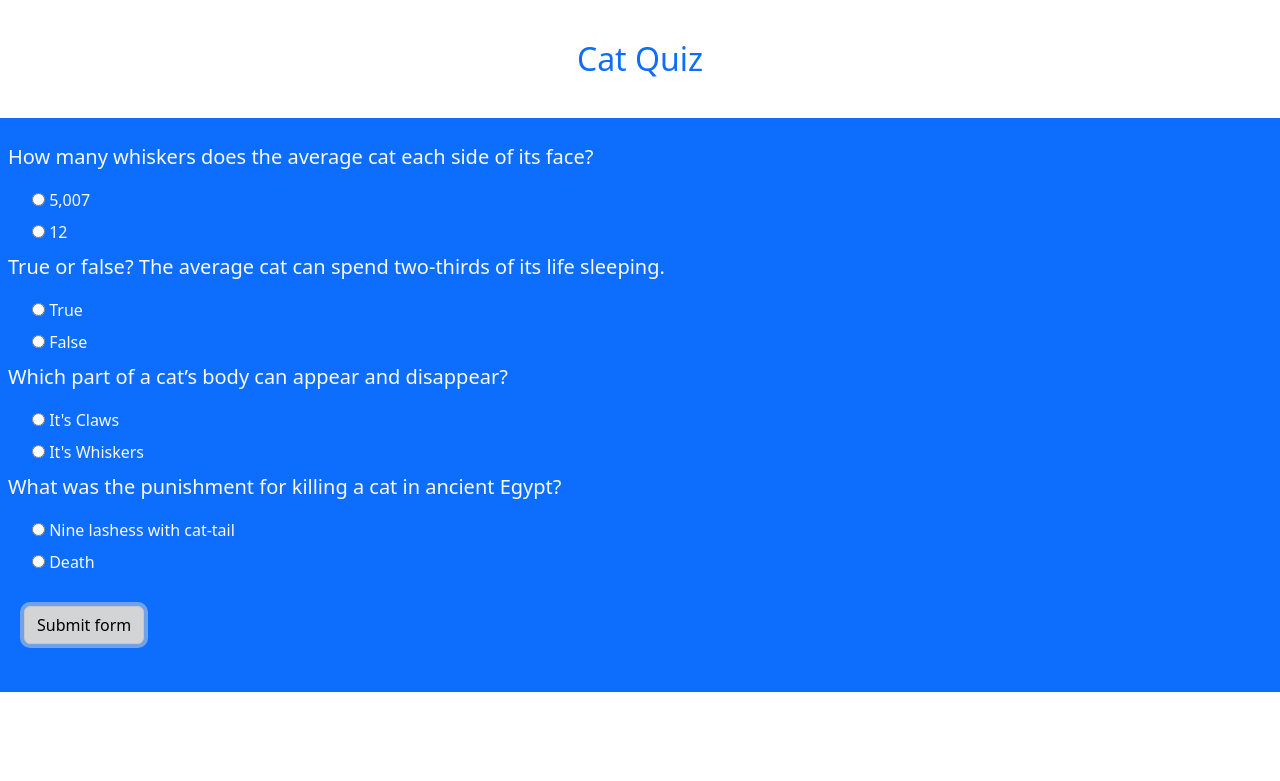
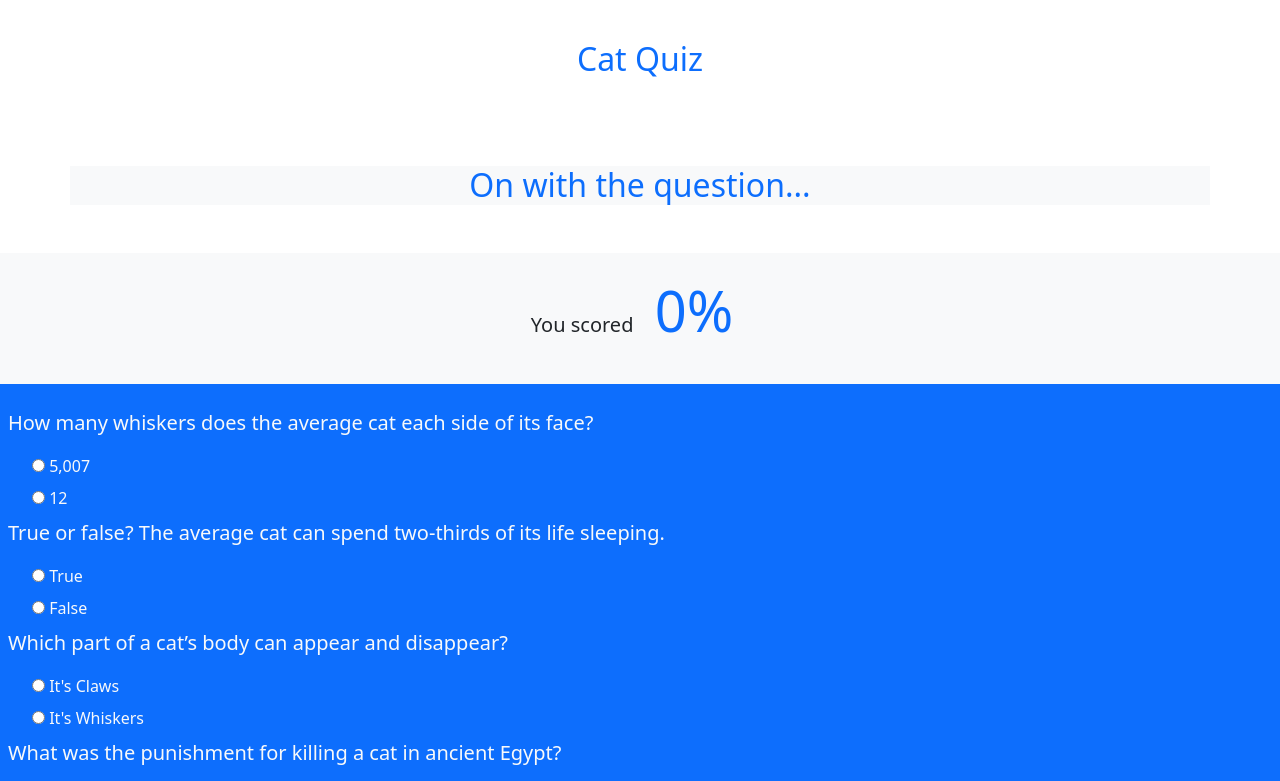
Before and after one commit to Aamir041/js_projects, a plain HTML site: page interactive quiz/index.html in a window 1280 px wide. Both pictures are taken after a click on the button "Submit form". Shown: the top 781 px of the page. Drawn offline with nearby package versions, Linux system fonts and the light colour scheme.

Commit message:
added all

```diff
--- a/interactive quiz/app.js
+++ b/interactive quiz/app.js
@@ -1,15 +1,31 @@
-const correctAnswers = ["B","A","A","B"]
-const form = document.querySelector('.quiz-form')
+const correctAnswers = ["B","A","A","B"];
+const form = document.querySelector('.quiz-form');
+const result = document.querySelector(".result");
 
 form.addEventListener('submit',e=>{
-    e.preventDefault()
-    let score = 0
-    userAnswers = [form.q1.value,form.q2.value,form.q3.value,form.q4.value]
+    e.preventDefault();
+    let score = 0;
+    userAnswers = [form.q1.value,form.q2.value,form.q3.value,form.q4.value];
 
     userAnswers.forEach((answers,index) => {
         if(answers === correctAnswers[index]){
-            score = score + 1;
+            score = score + 25;
         }
     });
-    console.log(score)
+    // console.log(score)
+    // result.document.querySelector("span").textContent=`${score}%`; // BIG MISTAKE :)
+    scrollTo(0,0);
+    // result.querySelector('span').textContent=`${score}%`
+    result.classList.remove("d-none");
+
+    let fscore = 0;
+    let scoreAnimator = setInterval(()=>{
+        result.querySelector('span').textContent=`${fscore}%`
+        if(fscore == score){
+            clearInterval(scoreAnimator);
+        }
+        else{
+            fscore++;
+        }
+    },15);
 })
--- a/interactive quiz/index.html
+++ b/interactive quiz/index.html
@@ -20,14 +20,18 @@
         </div>
     </div>
 
-    <!-- <div class="container bg-light text-center">
+    <div class="container bg-light text-center">
         <h2 class="my-5 text-primary">On with the question...</h2>
-    </div> -->
+    </div>
+
+    <div class="result py-4 d-none bg-light text-center">
+        <div class="container lead">
+            <p>You scored <span class="text-primary display-4 p-3">0%</span></p>
+        </div>
+    </div>
 
     <!-- quiz section -->
     <div class="quiz py-4 bg-primary">
-
-
 
         <form action="" class="quiz-form text-light">
 
```
